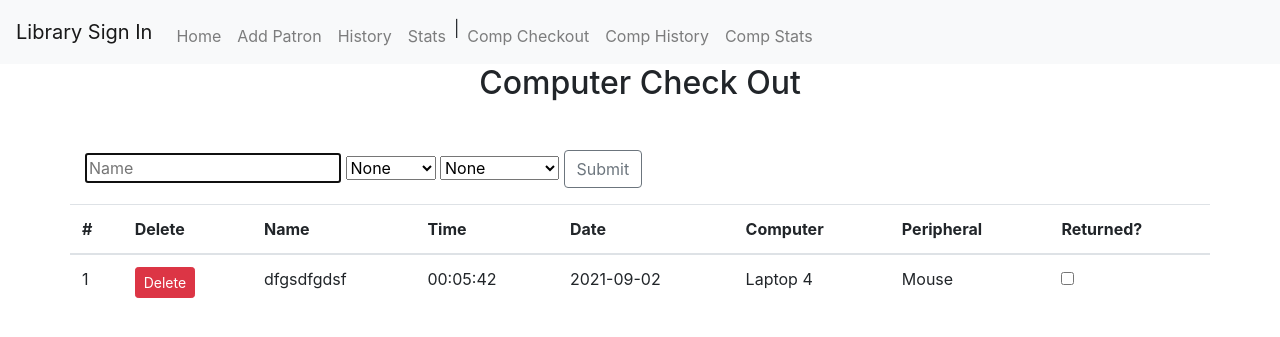
After one commit to got0values/librarysignin, a PHP site: page /compcheckout.php in a window 1280 px wide. The commit adds this page. Shown: the top 337 px of the page. Run offline with PHP 8.4, Linux system fonts and the light colour scheme; data comes from the database, SQL or seed files in the repository.

Commit message:
added computer checkout

```diff
--- a/add.php
+++ b/add.php
@@ -17,7 +17,7 @@ if (isset($_POST["namecardsubmit"])) {
         $inputPatronName = $_POST['inputpatron2'];
 
         // query
-        $addQuery = "INSERT INTO NameList (card, name) VALUES ('$inputPatronCard','$inputPatronName')";
+        $addQuery = "INSERT INTO FMLTRACNameList (card, name) VALUES ('$inputPatronCard','$inputPatronName')";
 
         // execute pdo add query
         $pdo->query($addQuery);
@@ -43,7 +43,7 @@ if (isset($_POST["namecardsubmit"])) {
     $pdo = new PDO('sqlite:signin.db');
 
     // list query
-    $cardQuery = "SELECT * FROM NameList";
+    $cardQuery = "SELECT * FROM FMLTRACNameList";
     // execute pdo list query
     $cardQueryResult = $pdo->query($cardQuery);
 
--- /dev/null
+++ b/compcheckout.php
@@ -0,0 +1,103 @@
+<?php
+    include_once 'header.php';
+
+    ini_set('display_errors',1);
+    error_reporting(-1);
+
+?>
+
+<title>Computer Check Out</title>
+
+<h2 class="text-center mb-5">Computer Check Out</h2>
+
+<?php
+if (isset($_POST["compOutSubmit"])) {
+    try{
+        // connect to sqlitedb
+        $pdo = new PDO('sqlite:signin.db');
+
+        // insert transaction into db
+        $ptName = $_POST['ptName'];
+        $comp = $_POST['comp'];
+        $periph = $_POST['periph'];
+        $compOutStatement = "INSERT into CompOut (name, time, date, computer, peripheral) VALUES ('$ptName', TIME('now', 'localtime'), DATE('now', 'localtime'), '$comp', '$periph');";
+        $pdo->query($compOutStatement);
+
+    }catch (PDOException $e) {
+        echo $e -> getMessage();
+    }
+}
+?>
+
+<div class="container input-group mb-3">
+    <form action="compcheckout.php" method="post">
+        <input type="text" name="ptName" placeholder="Name" id="nameInput" autofocus>
+        <select name="comp">
+            <option value="None">None</option>
+            <option value="Laptop 1">Laptop 1</option>
+            <option value="Laptop 2">Laptop 2</option>
+            <option value="Laptop 3">Laptop 3</option>
+            <option value="Laptop 4">Laptop 4</option>
+            <option value="Laptop 5">Laptop 5</option>
+        </select>
+        <select name="periph">
+            <option value="None">None</option>
+            <option value="Mouse">Mouse</option>
+            <option value="Headphones">Headphones</option>
+        </select>
+        <input class="btn btn-outline-secondary" name="compOutSubmit" value="Submit" type="submit">
+    </form>
+</div>
+
+<table class="table table-hover container">
+  <thead>
+    <tr>
+        <th scope="col">#</th>
+        <th scope="col">Delete</th>
+        <th scope="col">Name</th>
+        <th scope="col">Time</th>
+        <th scope="col">Date</th>
+        <th scope="col">Computer</th>
+        <th scope="col">Peripheral</th>
+        <th scope="col">Returned?</th>
+    </tr>
+  </thead>
+  <tbody id="tBody">
+    <?php
+        $pdo = new PDO('sqlite:signin.db');
+        // $pdo->query($cardQuery);
+
+        // delete query and execution
+        if(isset($_POST["deleteTwo"])) {
+            $transidTwo = $_POST['deleteTrans'];
+            $deleteSigninQuery = "DELETE FROM CompOut WHERE transid = '$transidTwo'";
+            $pdo->query($deleteSigninQuery);
+        }
+
+        // list today's patron checkouts
+        $getCurDateCompStats = "SELECT * FROM CompOut WHERE date = DATE('now', 'localtime');";
+        $curDateCompStats = $pdo->query($getCurDateCompStats);
+        $i = 1;
+        foreach ($curDateCompStats as $compsRow) {
+            echo
+            "<tr>
+                <td>" . $i++ . "</td>
+                <td>
+                <form action='compcheckout.php' method='post'>
+                    <input type='submit' name='deleteTwo' value='Delete' class='btn btn-danger btn-sm' value='Delete'>
+                    <input type='hidden' name='deleteTrans' value='$compsRow[0]'>
+                </form>
+                </td><td>" . $compsRow[1] . "</td><td>" . $compsRow[2] . "</td><td>" . $compsRow[3] . "</td><td>" . $compsRow[4] . "</td><td>" .  $compsRow[5] . "</td><td>" .
+                "<input type='checkbox'></td>
+            </tr>";
+        }
+    ?>
+  </tbody>
+</table>
+
+
+<script type="text/javascript" src="signin.js"></script>
+
+<?php
+    include_once 'footer.php';
+?>
--- a/header.php
+++ b/header.php
@@ -16,6 +16,10 @@
             <li class="nav-item"><a class="nav-link" href='add.php'>Add Patron</a></li>
             <li class="nav-item"><a class="nav-link" href='history.php'>History</a></li>
             <li class="nav-item"><a class="nav-link" href='stats.php'>Stats</a></li>
+            |
+            <li class="nav-item"><a class="nav-link" href='compcheckout.php'>Comp Checkout</a></li>
+            <li class="nav-item"><a class="nav-link" href='comphistory.php'>Comp History</a></li>
+            <li class="nav-item"><a class="nav-link" href='compstats.php'>Comp Stats</a></li>
         </ul>
     </div>
 </nav>
--- a/index.php
+++ b/index.php
@@ -18,7 +18,7 @@ if (isset($_POST["bcSubmit"])) {
 
         // obtain name from barcode number
         $bcNum = $_POST['bcNum'];
-        $getNameStatement = "SELECT name FROM NameList WHERE card = '$bcNum';";
+        $getNameStatement = "SELECT name FROM FMLTRACNameList WHERE card = '$bcNum';";
         $results = $pdo->query($getNameStatement);
         $row = $results->fetch();
         $rowZero = $row[0];
```
Also changed, not shown: compstats.php (added, +79 -0 lines), signin.db.
